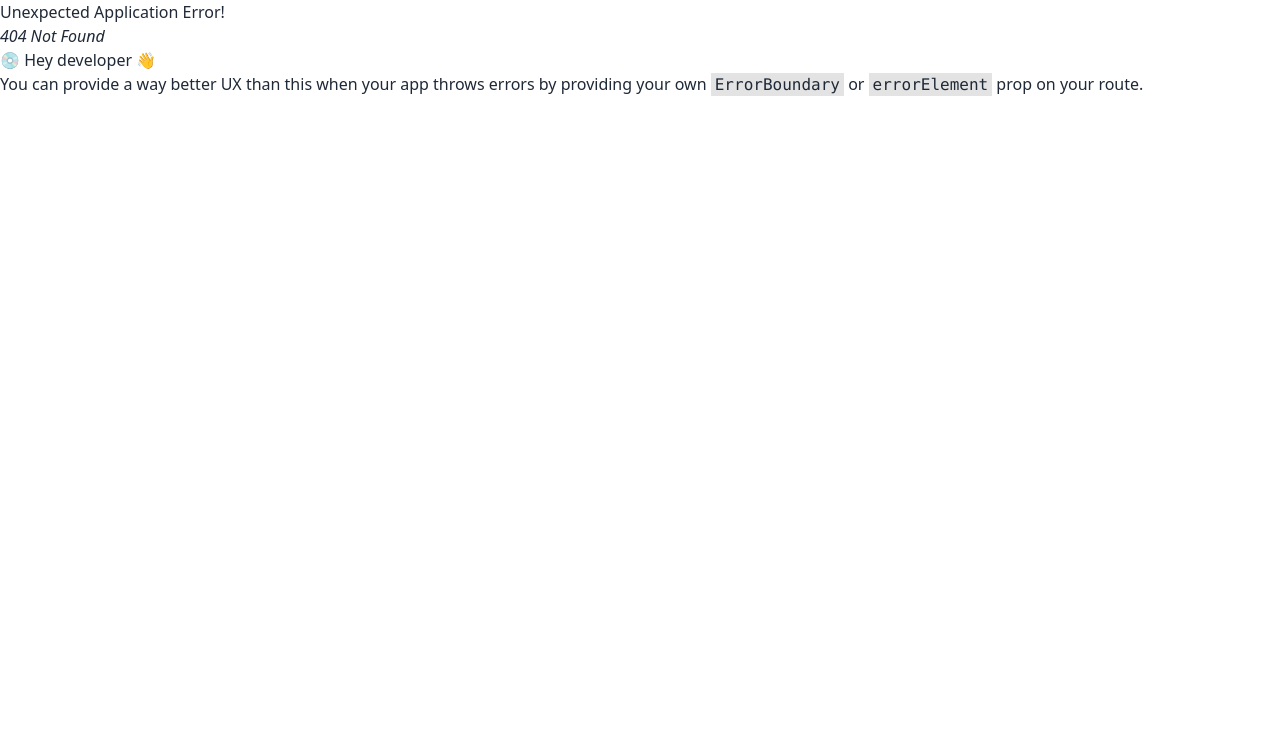
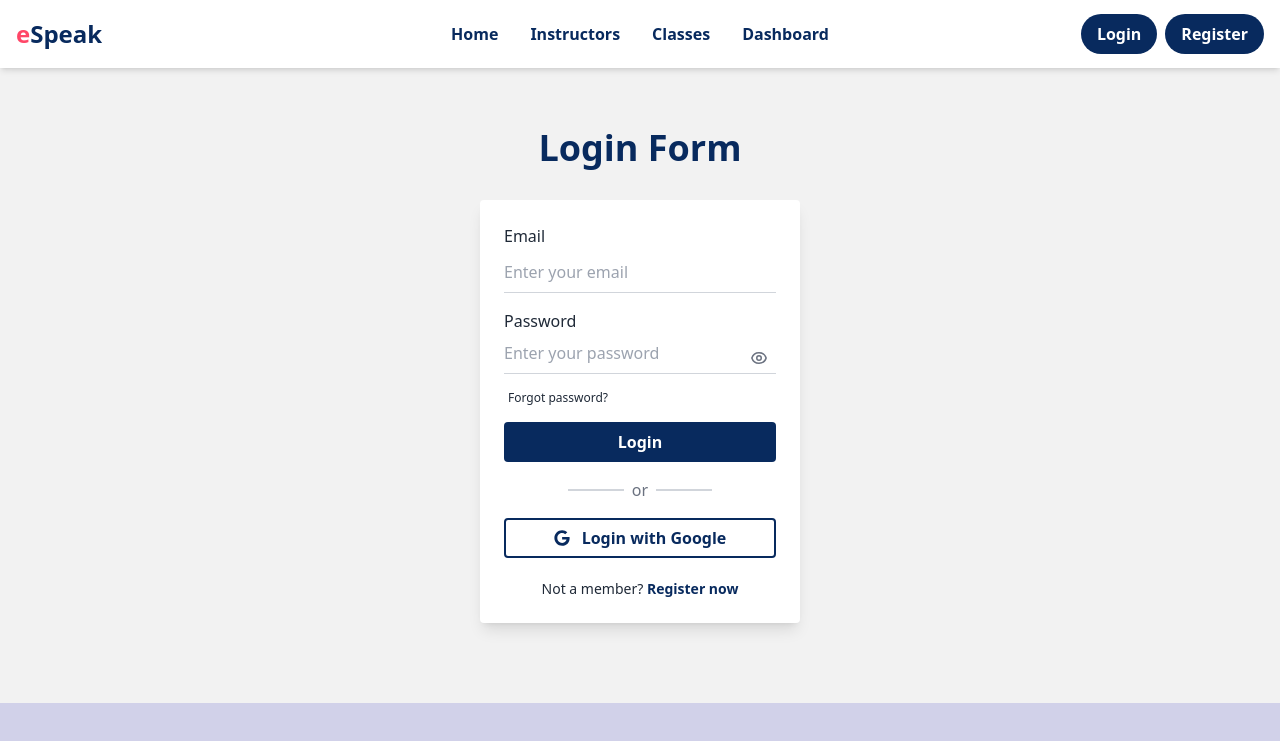
Before and after one commit to Hridhyapaul/eSpeak-Summer-camp-client, a React (Vite) app: page /login in a window 1280 px wide. Before the commit this address had no page. Shown: the top 741 px of the page. Built offline with nearby package versions, Linux system fonts and the light colour scheme.

Commit message:
Created Login form

```diff
--- a/src/Pages/Classes/ClassContent/ClassContent.jsx
+++ b/src/Pages/Classes/ClassContent/ClassContent.jsx
@@ -1,6 +1,9 @@
 import React from 'react';
+import useClasses from '../../../Hooks/useClasses';
+import ClassContentCard from './ClassContentCard';
 
 const ClassContent = () => {
+    const [courses] = useClasses();
     return (
         <div className='pt-28'>
             <div className='grid grid-cols-4 gap-4'>
@@ -8,20 +11,9 @@ const ClassContent = () => {
                     <h1>This is SideBar</h1>
                 </div>
                 <div className='col-span-3'>
-                    <div className="grid grid-cols-3 gap-3 p-4 bg-white rounded-lg shadow">
-                        <div className="col-span-1">
-                            <img className="w-16 h-16 rounded-full" src="image-url.jpg" alt="Instructor" />
-                        </div>
-                        <div className="ml-4 col-span-2">
-                            <h3 className="text-lg font-semibold">Instructor Name</h3>
-                            <p className="text-gray-500">Expert in Field</p>
-                            <p className="text-gray-700 mt-2">
-                                Lorem ipsum dolor sit amet, consectetur adipiscing elit. Sed vitae neque ut justo
-                                tristique aliquet. Ut rutrum felis sit amet libero malesuada, et pretium quam
-                                interdum.
-                            </p>
-                        </div>
-                    </div>
+                    {
+                        courses.map((course, index) => <ClassContentCard key={index} course={course}></ClassContentCard>)
+                    }
                 </div>
             </div>
         </div>
--- a/src/Pages/Classes/ClassContent/ClassContentCard.jsx
+++ b/src/Pages/Classes/ClassContent/ClassContentCard.jsx
@@ -0,0 +1,46 @@
+import React from 'react';
+import { RxCounterClockwiseClock, RxReader } from "react-icons/rx";
+import { LuUsers } from "react-icons/lu";
+import { FaStar } from "react-icons/fa";
+
+const ClassContentCard = ({ course }) => {
+    console.log(course)
+    const { category, duration, description, fee, image, modules, instructor, rating, enrolled, title } = course
+    return (
+        <div className="grid grid-cols-3 gap-3 p-4 bg-white rounded-lg shadow my-6">
+            <div className="col-span-1">
+                <img className="w-full h-[275px] rounded-md object-cover" src={image} alt="Instructor" />
+            </div>
+            <div className="ml-4 col-span-2">
+                <h3 className="bg-[#E7EFFC] text-[#1363DF] text-sm lg:text-[16px] mx-auto lg:mx-0 font-semibold rounded-full px-4 py-2 w-fit">{category}</h3>
+                <h3 className="text-2xl font-semibold">{title}</h3>
+                <div className="flex justify-start gap-10 py-3">
+                    <span className="flex justify-center items-center gap-1 font-normal text-md text-[#082A5E] mr-2"><RxReader></RxReader> {modules} lessons</span>
+                    <span className="flex justify-center items-center gap-1 font-normal text-md text-[#082A5E] mr-2"> <RxCounterClockwiseClock></RxCounterClockwiseClock>{duration}</span>
+                    <span className="flex justify-center items-center gap-1 font-normal text-md text-[#082A5E] mr-2"> <LuUsers></LuUsers>{enrolled} students</span>
+                    <span className='flex items-center gap-1'>
+                        <FaStar className='text-[#FFD700]'></FaStar>
+                        ({rating})
+                    </span>
+                </div>
+                <p className="text-gray-700">
+                    {description}
+                </p>
+                <hr className='my-5' />
+                <div className='flex justify-between items-center'>
+                    <div className='flex items-center gap-3'>
+                        <div className="avatar">
+                            <div className="w-10 rounded-full">
+                                <img src="https://i.ibb.co/fHqnkGQ/pexels-andrea-piacquadio-762020.jpg" />
+                            </div>
+                        </div>
+                        <p className='font-semibold'>{instructor}</p>
+                    </div>
+                    <p className='text-xl text-[#1363DF] font-bold'>${fee}</p>
+                </div>
+            </div>
+        </div>
+    );
+};
+
+export default ClassContentCard;
--- /dev/null
+++ b/src/Pages/Login/Login.jsx
@@ -0,0 +1,82 @@
+import React, { useState } from 'react';
+import { HiOutlineEye, HiOutlineEyeOff } from "react-icons/hi";
+import { FaGoogle } from "react-icons/fa";
+import { Link } from "react-router-dom";
+
+const Login = () => {
+
+    const [showPassword, setShowPassword] = useState(false);
+
+    const togglePasswordVisibility = () => {
+        setShowPassword(!showPassword);
+    };
+
+    return (
+        <div className="flex flex-col items-center justify-center bg-base-200 pb-20 pt-32">
+            <div className=''>
+                <h1 className="text-4xl font-bold text-center text-[#082A5E] mb-8">Login Form</h1>
+                <div className="w-80 bg-white rounded shadow-lg p-6">
+                    <form className="space-y-4">
+                        <div>
+                            <label htmlFor="email" className="block text-gray-800 font-medium mb-1">
+                                Email
+                            </label>
+                            <input type="email" placeholder="Enter your email" className=" w-full py-2 border-b border-gray-300 focus:outline-none focus:ring-[#082A5E] focus:border-[#082A5E]" required />
+                        </div>
+                        <div>
+                            <label htmlFor="password" className="block text-gray-800 font-medium ">
+                                Password
+                            </label>
+                            <div className="relative">
+                                <input
+                                    type={showPassword ? 'text' : 'password'}
+                                    className="w-full py-2 border-b border-gray-300 focus:outline-none focus:ring-[#082A5E] focus:border-[#082A5E]"
+                                    placeholder="Enter your password"
+                                    required
+                                />
+                                <button
+                                    type="button"
+                                    className="absolute top-4 right-2 text-gray-500 text-[18px]"
+                                    onClick={togglePasswordVisibility}
+                                >
+                                    {showPassword ? (
+                                        <HiOutlineEyeOff></HiOutlineEyeOff>
+                                    ) : (
+                                        <HiOutlineEye></HiOutlineEye>
+                                    )}
+                                </button>
+                            </div>
+                        </div>
+                        <label className="label py-0">
+                            <a href="#" className="label-text-alt link link-hover">Forgot password?</a>
+                        </label>
+                        <button
+                            type="submit"
+                            className="w-full bg-[#082A5E] text-white rounded py-2 px-4 font-semibold transform hover:scale-105 duration-300"
+                        >
+                            Login
+                        </button>
+                    </form>
+                    <div className="flex items-center justify-center mt-4 space-x-2">
+                        <span className="block w-14 h-0.5 bg-gray-300"></span>
+                        <span className="text-gray-500">or</span>
+                        <span className="block w-14 h-0.5 bg-gray-300"></span>
+                    </div>
+                    <button
+                        type="button"
+                        className="flex items-center justify-center gap-3 w-full py-1.5 text-[#082A5E] bg-white border-2 border-[#082A5E] hover:bg-[#082A5E] hover:text-white transform hover:scale-105 duration-300 rounded mt-4"
+                    >
+                        <FaGoogle></FaGoogle>
+                        <p className='font-semibold'>Login with Google</p>
+                    </button>
+
+                    <div className='flex justify-center mt-5'>
+                        <p className='text-[14px]'>Not a member? <Link to='/register' className='text-[#082A5E] font-semibold'>Register now</Link></p>
+                    </div>
+                </div>
+            </div>
+        </div>
+    );
+};
+
+export default Login;
```
Also changed, not shown: public/courses.json (+20 -10 lines), src/Routes/Routes.jsx (+10 -0 lines), src/Pages/Register/Register.jsx (added).
